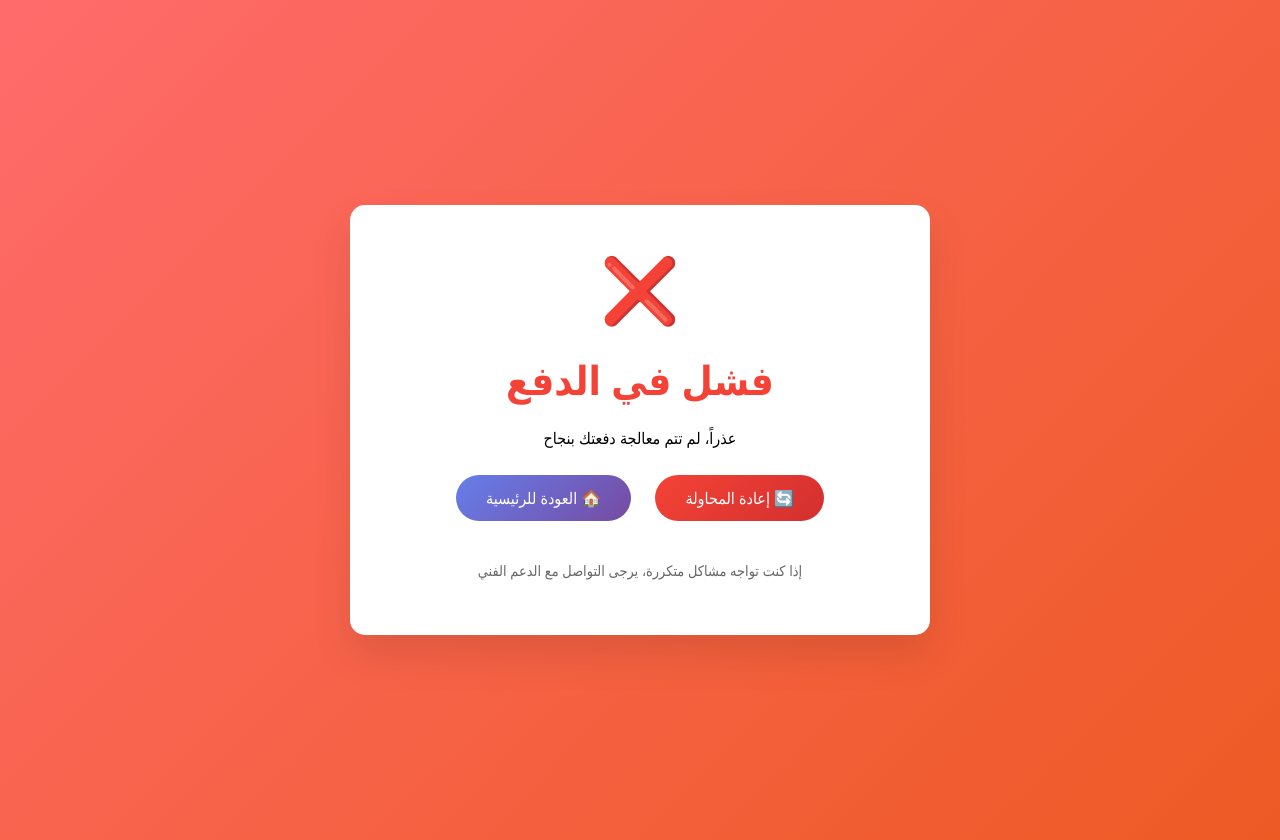
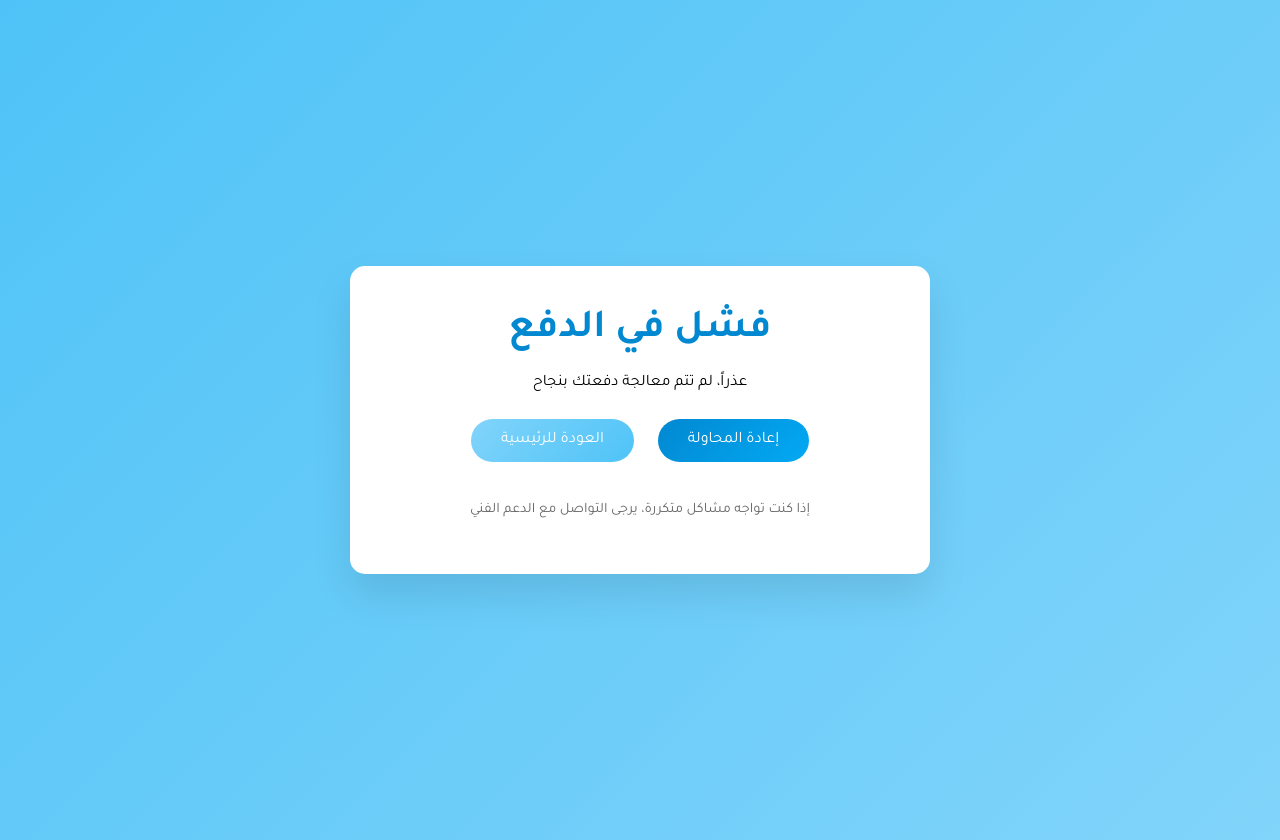
Before and after one commit to SalahElkadim/alc, a Django app: template templates/payments/payment_failed.html in a window 1280 px wide. Run offline with Django 5.2, Linux system fonts and the light colour scheme; the template is opened without the code that fills it, so the values that code supplies are empty.

Commit message:
payment adding

```diff
--- a/templates/payments/payment_failed.html
+++ b/templates/payments/payment_failed.html
@@ -5,12 +5,14 @@
     <meta charset="UTF-8">
     <meta name="viewport" content="width=device-width, initial-scale=1.0">
     <title>فشل الدفع</title>
+    <!-- Google Fonts: Tajwal -->
+    <link href="https://fonts.googleapis.com/css2?family=Tajawal:wght@400;700&display=swap" rel="stylesheet">
     <style>
         body {
-            font-family: 'Segoe UI', Tahoma, Geneva, Verdana, sans-serif;
+            font-family: 'Tajawal', sans-serif;
             margin: 0;
             padding: 20px;
-            background: linear-gradient(135deg, #ff6b6b 0%, #ee5a24 100%);
+            background: linear-gradient(135deg, #4fc3f7 0%, #81d4fa 100%);
             min-height: 100vh;
             display: flex;
             align-items: center;
@@ -39,34 +41,23 @@
             }
         }
 
-        .error-icon {
-            font-size: 4em;
-            margin-bottom: 20px;
-            animation: shake 0.8s ease-out;
-        }
-
-        @keyframes shake {
-            0%, 100% { transform: translateX(0); }
-            10%, 30%, 50%, 70%, 90% { transform: translateX(-5px); }
-            20%, 40%, 60%, 80% { transform: translateX(5px); }
-        }
-
         h1 {
-            color: #f44336;
+            color: #0288d1;
             font-size: 2.5em;
             margin: 0 0 20px 0;
         }
 
         .payment-details {
-            background: #fff5f5;
+            background: #e1f5fe;
             padding: 20px;
             border-radius: 10px;
             margin: 20px 0;
-            border-left: 4px solid #f44336;
+            border-left: 4px solid #0288d1;
+            text-align: right;
         }
 
         .btn {
-            background: linear-gradient(135deg, #f44336 0%, #d32f2f 100%);
+            background: linear-gradient(135deg, #0288d1 0%, #03a9f4 100%);
             color: white;
             padding: 12px 30px;
             border: none;
@@ -81,21 +72,26 @@
 
         .btn:hover {
             transform: translateY(-2px);
-            box-shadow: 0 5px 15px rgba(244, 67, 54, 0.4);
+            box-shadow: 0 5px 15px rgba(3, 169, 244, 0.4);
         }
 
         .btn-secondary {
-            background: linear-gradient(135deg, #667eea 0%, #764ba2 100%);
+            background: linear-gradient(135deg, #81d4fa 0%, #4fc3f7 100%);
         }
 
         .btn-secondary:hover {
-            box-shadow: 0 5px 15px rgba(102, 126, 234, 0.4);
+            box-shadow: 0 5px 15px rgba(79, 195, 247, 0.4);
+        }
+
+        p.note {
+            margin-top: 30px;
+            color: #666;
+            font-size: 0.9em;
         }
     </style>
 </head>
 <body>
     <div class="error-container">
-        <div class="error-icon">❌</div>
         <h1>فشل في الدفع</h1>
         <p>عذراً، لم تتم معالجة دفعتك بنجاح</p>
 
@@ -109,14 +105,14 @@
 
         <div>
             <a href="/payments/create/" class="btn">
-                🔄 إعادة المحاولة
+                إعادة المحاولة
             </a>
             <a href="/" class="btn btn-secondary">
-                🏠 العودة للرئيسية
+                العودة للرئيسية
             </a>
         </div>
 
-        <p style="margin-top: 30px; color: #666; font-size: 0.9em;">
+        <p class="note">
             إذا كنت تواجه مشاكل متكررة، يرجى التواصل مع الدعم الفني
         </p>
     </div>
```
Also changed, not shown: templates/payments/invoice_not_found.html (+25 -15 lines), templates/payments/payment_success.html (+11 -37 lines).
